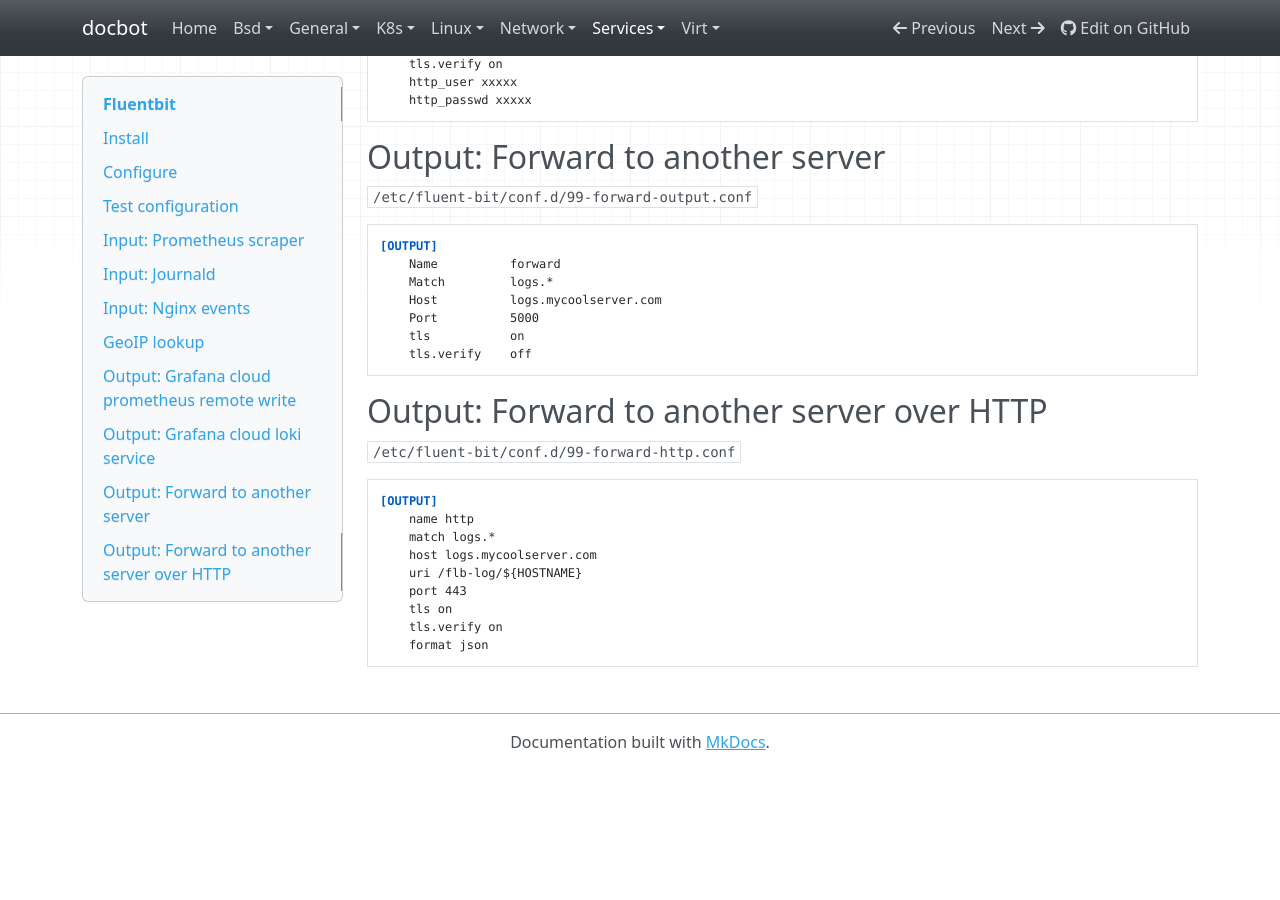
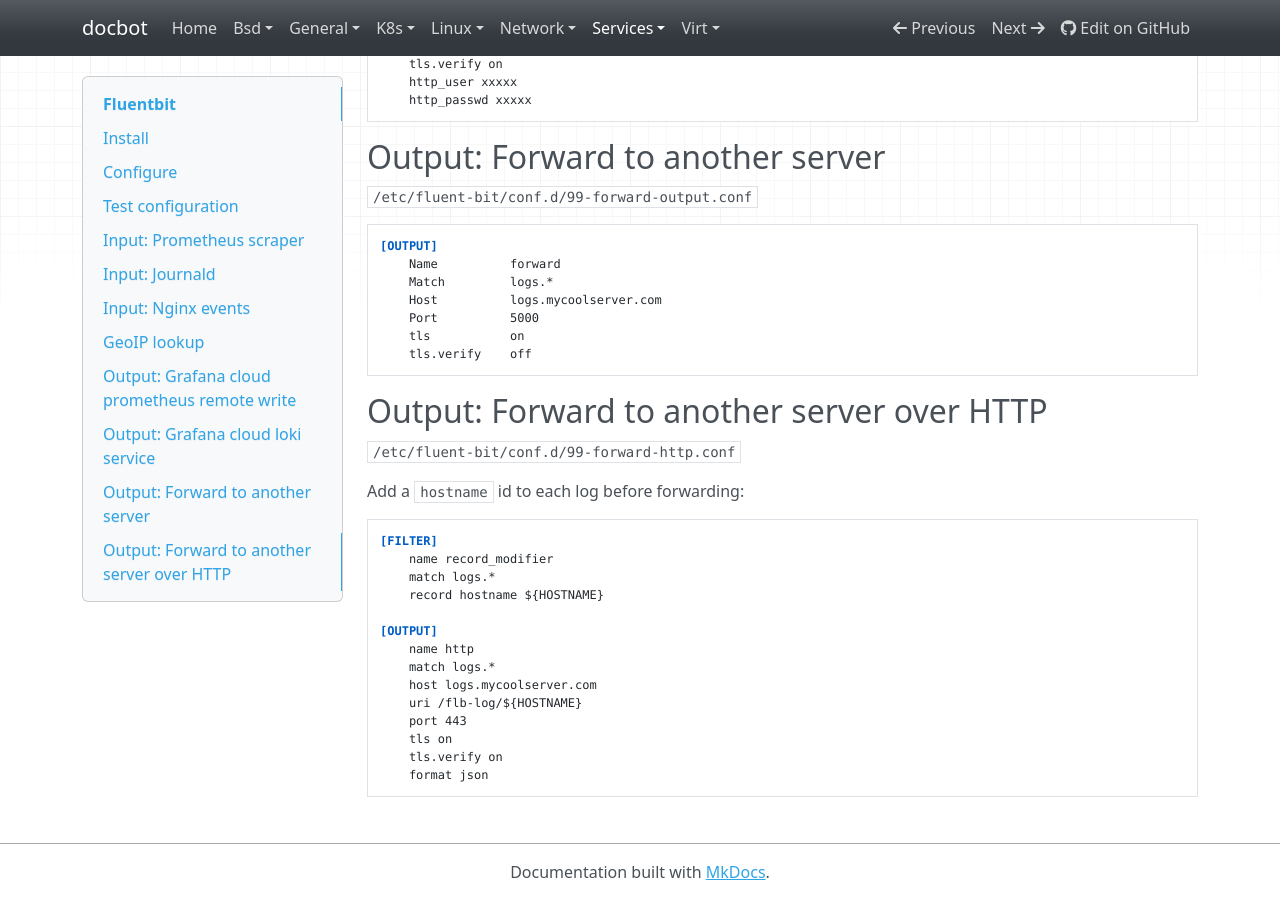
Before and after one commit to noahbailey/docbot, an MkDocs documentation site: the page built from docs/services/fluent-bit.md, in a window 1280 px wide and 900 px high, scrolled down 3182 px. Built offline with MkDocs 1.6.1, drawn with Linux system fonts in a browser that asks for light colours; nearby versions of some CDN libraries; before the commit the page ends 3952 px from its top, so only the background shows below that.

Commit message:
flb - Add hostname record to all logs

````diff
--- a/docs/services/fluent-bit.md
+++ b/docs/services/fluent-bit.md
@@ -186,7 +186,14 @@ Requires the GeoIP database from MaxMind
 
 `/etc/fluent-bit/conf.d/99-forward-http.conf`
 
+Add a `hostname` id to each log before forwarding:
+
 ```ini
+[FILTER]
+    name record_modifier
+    match logs.*
+    record hostname ${HOSTNAME}
+
 [OUTPUT]
     name http
     match logs.*
````
